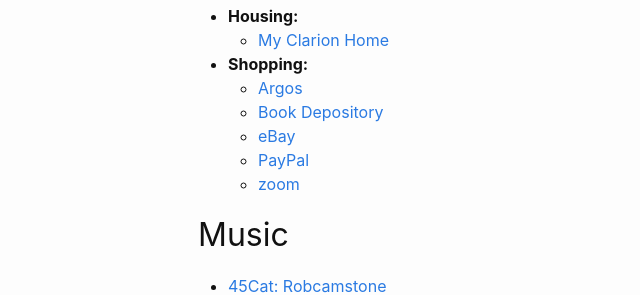
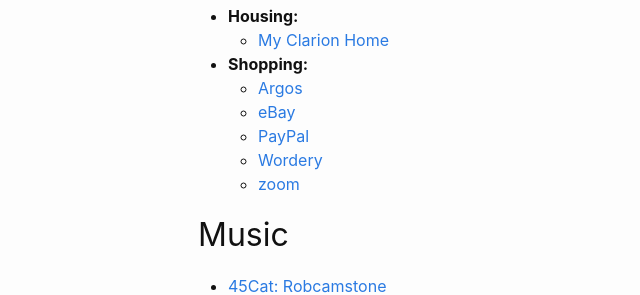
Before and after one commit to Robcamstone/Robcamstone.github.io, a Jekyll site: the page built from bookmarks.md, in a window 1280 px wide and 900 px high, scrolled down 1815 px. Shown: the part 158-453 px from the top of the window, without its empty margins (72-712 px from the left). Built offline with Jekyll 4.4.1, drawn with Linux system fonts in a browser that asks for light colours.

Commit message:
Update bookmarks.md

```diff
--- a/bookmarks.md
+++ b/bookmarks.md
@@ -76,9 +76,9 @@ permalink: /bookmarks/
    * [My Clarion Home](https://www.myclarionhome.com)
 * **Shopping:**
    * [Argos](http://www.argos.co.uk)
-   * [Book Depository](https://www.bookdepository.com/)
    * [eBay](http://ebay.co.uk)
    * [PayPal](http://paypal.co.uk)
+   * [Wordery](https://wordery.com)
    * [zoom](https://www.zoom.co.uk)
 
 ## Music
```
